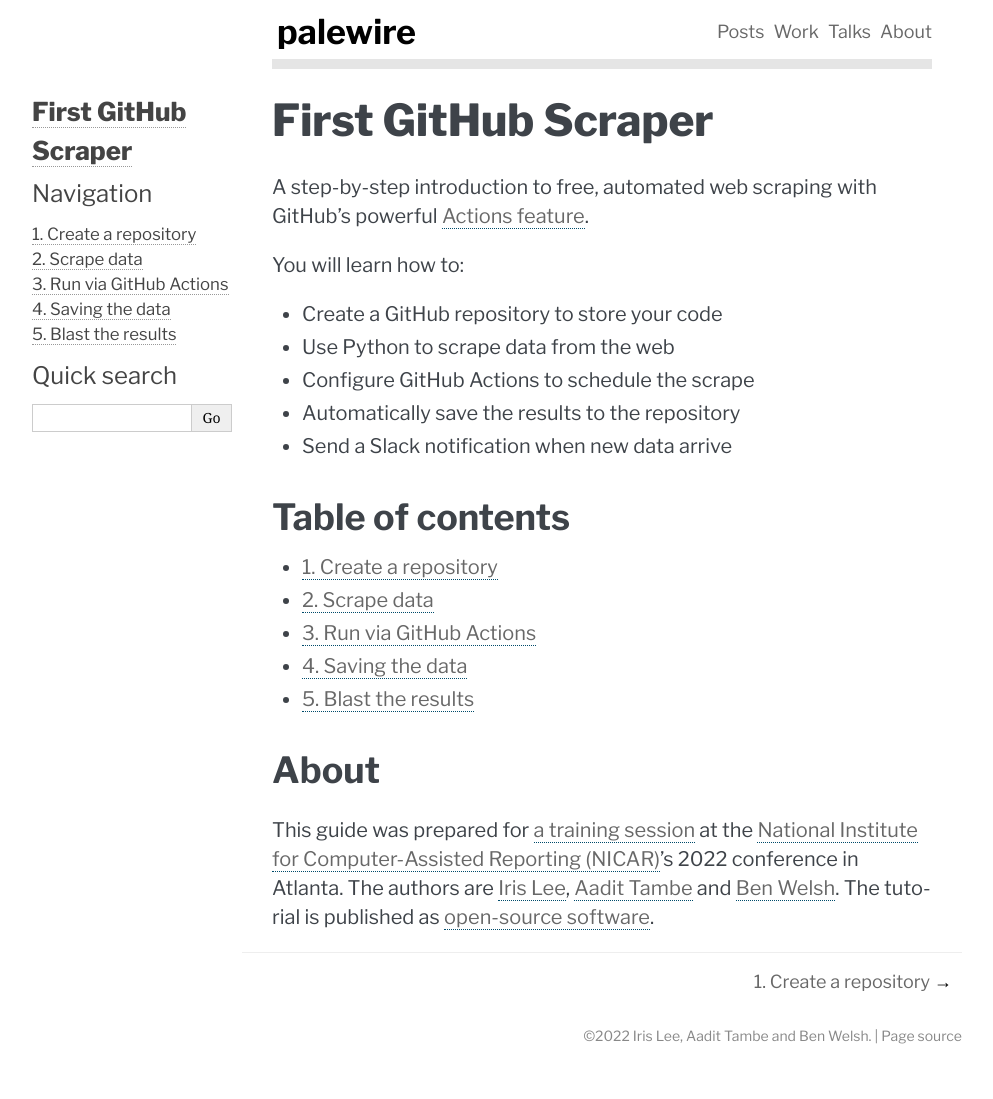
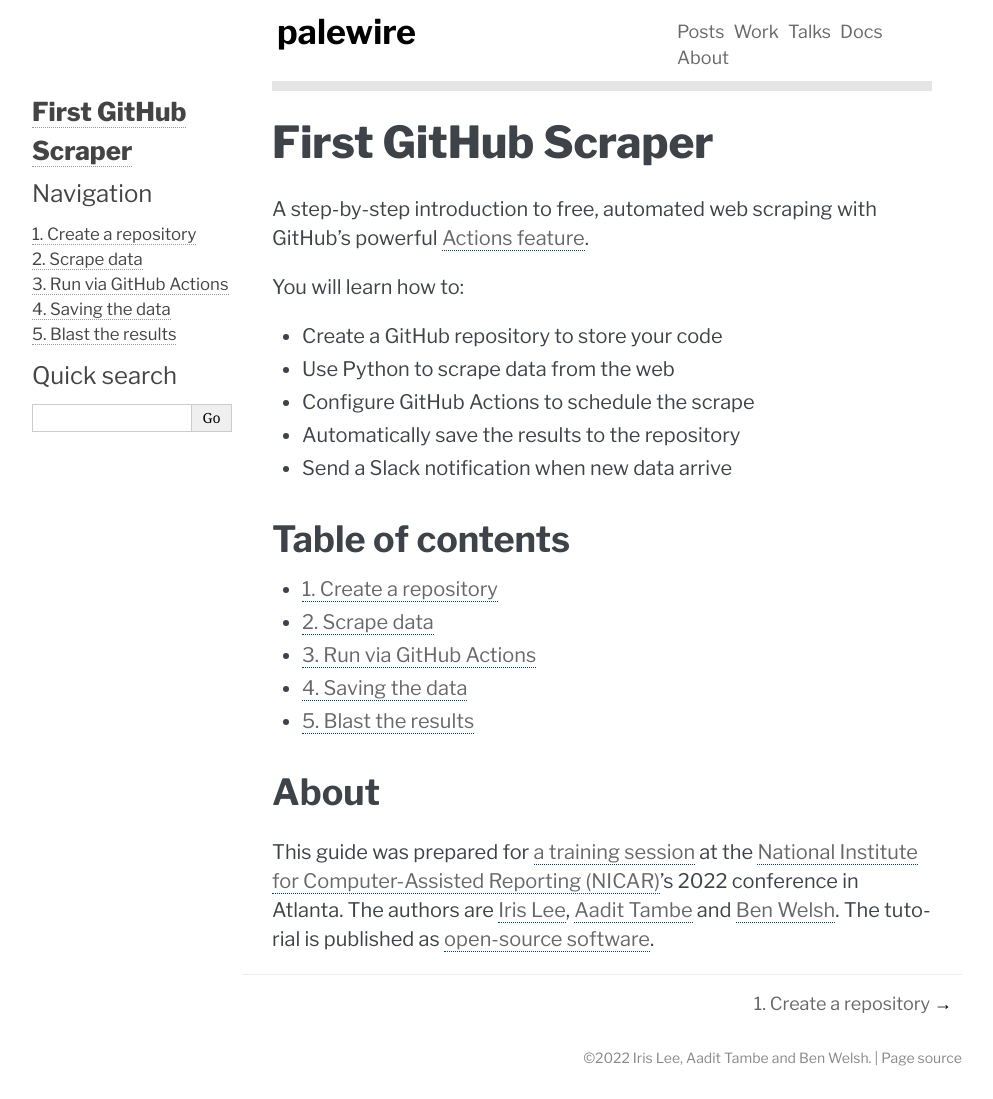
Before and after one commit to palewire/first-github-scraper, a Sphinx documentation site: the page built from docs/index.md, in a window 1280 px wide. Shown: the whole page, without its empty margins (148-1141 px from the left). Built offline with Sphinx 7.4.7, drawn with Linux system fonts in a browser that asks for light colours; before the commit the page ends 1077 px from its top, so only the background shows below that.

Commit message:
Update nav.html

```diff
--- a/docs/_templates/nav.html
+++ b/docs/_templates/nav.html
@@ -29,6 +29,11 @@
                     </a>
                 </li>
                 <li>
+                    <a href="http://palewi.re/docs/" title="Docs">
+                        Docs
+                    </a>
+                </li>
+                <li>
                     <a href="http://palewi.re/who-is-ben-welsh/" title="Who is Ben Welsh?">
                         About
                     </a>
```
